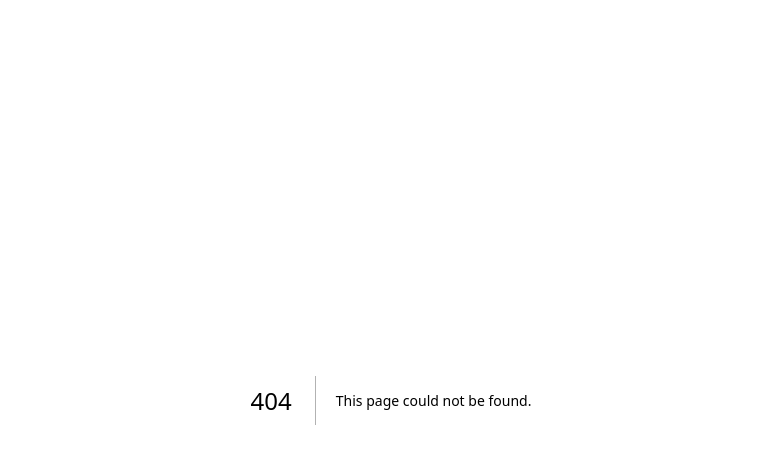
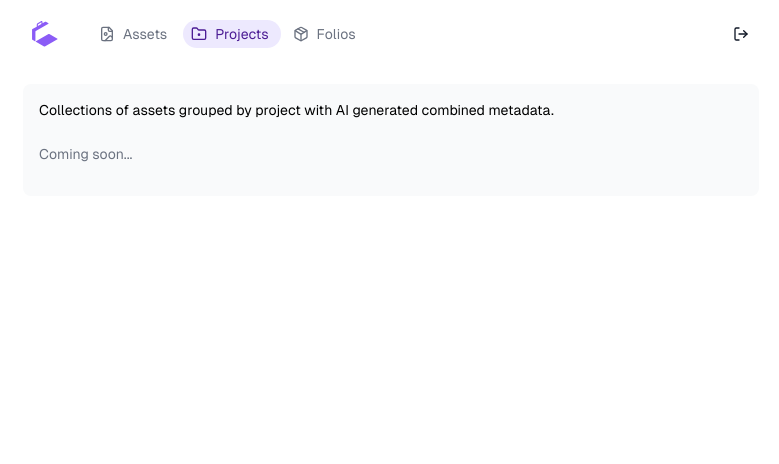
Before and after one commit to richcahill/curaite, a Next.js app: page /app/projects in a window 1280 px wide. Before the commit this address had no page. Shown: the top 464 px of the page, without its empty margins (249-1028 px from the left). Built offline with nearby package versions, Linux system fonts and the light colour scheme; no server answers.

Commit message:
coming soon page for projects

```diff
--- /dev/null
+++ b/src/app/app/projects/page.tsx
@@ -0,0 +1,17 @@
+"use client";
+
+export default function Projects() {
+  return (
+    <div className="flex h-full flex-col items-center justify-start p-4 max-w-3xl mx-auto pb-20 gap-4 ">
+      <div className="text-sm flex flex-col flex-grow items-start justify-start gap-6 bg-gray-50 rounded-lg p-4 pb-8 w-full">
+        <p className="max-w-prose">
+          Collections of assets grouped by project with AI generated combined
+          metadata.
+          <br />
+        </p>
+
+        <p className="text-gray-500 max-w-prose">Coming soon...</p>
+      </div>
+    </div>
+  );
+}
--- a/src/components/navigation-bar.tsx
+++ b/src/components/navigation-bar.tsx
@@ -4,7 +4,7 @@ import React, { useEffect, useState } from "react";
 import Logo from "./media/logo";
 import { Button } from "./ui/button";
 import Link from "next/link";
-import { Package, FileImage, LogOut } from "lucide-react";
+import { Package, FileImage, LogOut, FolderDot } from "lucide-react";
 import { getAuth, signOut } from "firebase/auth";
 import { app } from "@/lib/firebase";
 import { useRouter } from "next/navigation";
@@ -57,6 +57,15 @@ const NavigationBar: React.FC = () => {
               <p className="">Assets</p>
             </Link>
             <Link
+              href="/app/projects"
+              className={
+                pathname === "/app/projects" ? activeLinkStyle : linkStyle
+              }
+            >
+              <FolderDot className="w-4 h-4" />
+              <p className="">Projects</p>
+            </Link>
+            <Link
               href="/app/folios"
               className={
                 pathname === "/app/folios" ? activeLinkStyle : linkStyle
```
